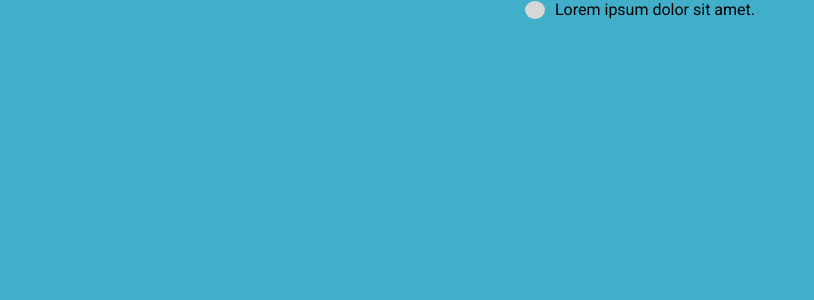
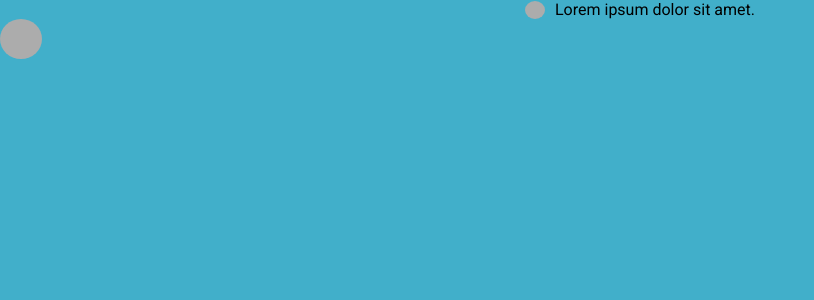
Before and after one commit to WilliamFilh0/toDoList, a React (Vite) app: page / in a window 1280 px wide. Shown: the top 300 px of the page, without its empty margins (0-814 px from the left). Built offline with nearby package versions, Linux system fonts and the light colour scheme.

Commit message:
Componente ButtonSave Estilizado

```diff
--- a/src/components/ButtonArea/index.jsx
+++ b/src/components/ButtonArea/index.jsx
@@ -5,7 +5,7 @@ export function ButtonArea(title, ...rest) {
 
 
     <Container>
-      <button type="button"></button>
+      <button type="button" onClick={() => { console.log('Botão ButtonArea clicado!'); }}></button>
       <span>Lorem ipsum dolor sit amet.</span>
     </Container>
   )
--- a/src/components/ButtonArea/styles.js
+++ b/src/components/ButtonArea/styles.js
@@ -11,7 +11,7 @@ justify-content: center;
 
 
   border-radius: 50%;
-  background-color: bfbfbf;
+  background-color: #bfbfbf;
   outline: none;
   border: none;
   }
--- a/src/components/ButtonSave/index.jsx
+++ b/src/components/ButtonSave/index.jsx
@@ -1,5 +1,7 @@
-import { } from './styles';
+import { Button } from './styles';
 
 export function ButtonSave() {
-
+  return (
+    <Button type='button' onClick={() => { console.log('Botão ButtonSave clicado!'); }}></Button>
+  )
 }
--- a/src/components/ButtonSave/styles.js
+++ b/src/components/ButtonSave/styles.js
@@ -1,5 +1,11 @@
 import styled from "styled-components";
 
-const Container = styled.div`
+export const Button = styled.button`
+  width: 42px;
+  height: 40px;
 
+  border-radius: 50%;
+  background-color: #bfbfbf;
+  outline: none;
+  border: none;
 `
--- a/src/pages/Home/index.jsx
+++ b/src/pages/Home/index.jsx
@@ -1,11 +1,13 @@
 import { Container } from "./styles.js";
 import { ButtonArea } from '../../components/ButtonArea'
+import { ButtonSave } from "../../components/ButtonSave/index.jsx";
 
 export function Home() {
   return (
     <Container>
 
       <ButtonArea />
+      <ButtonSave />
 
     </Container>
   )
```
